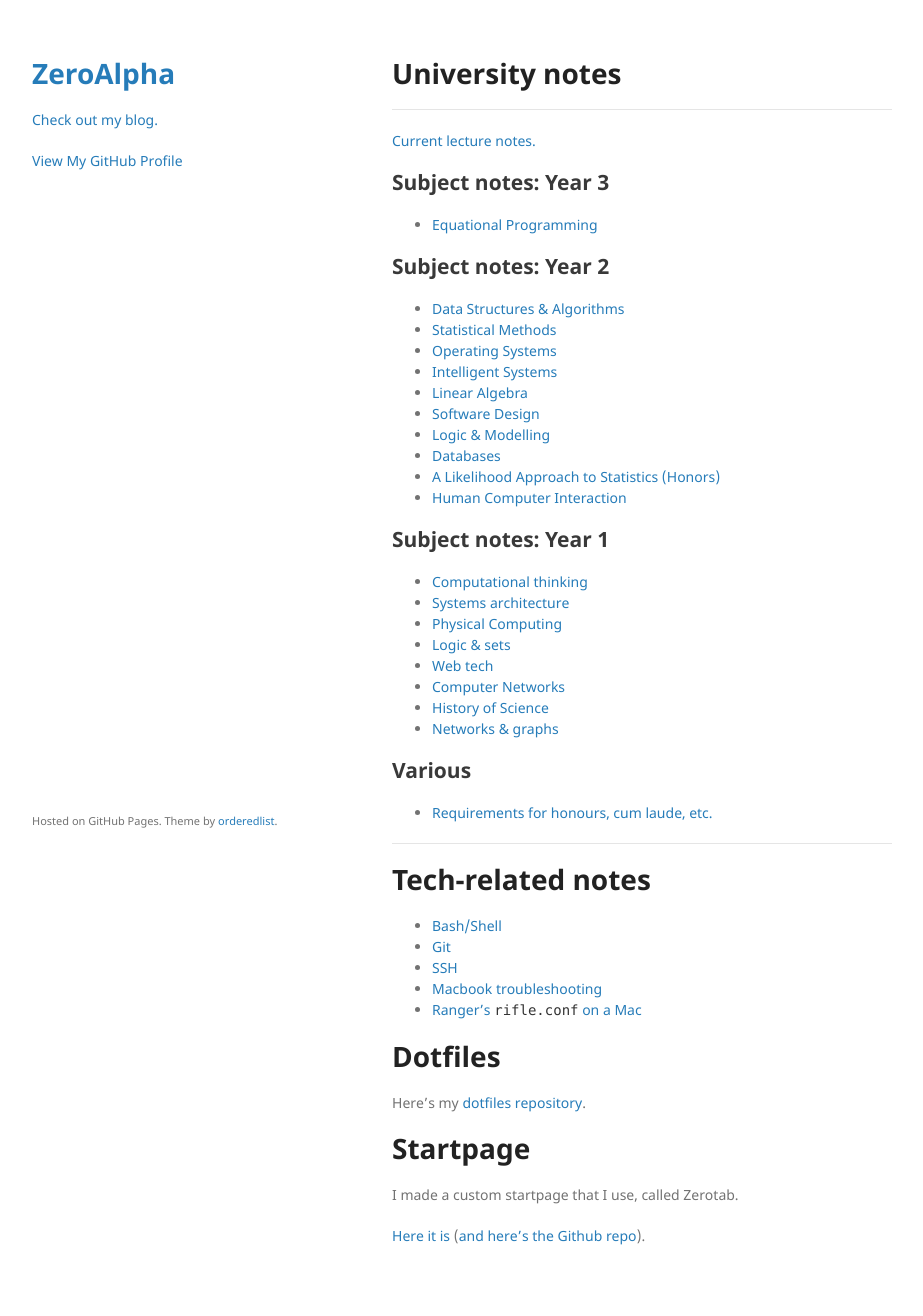
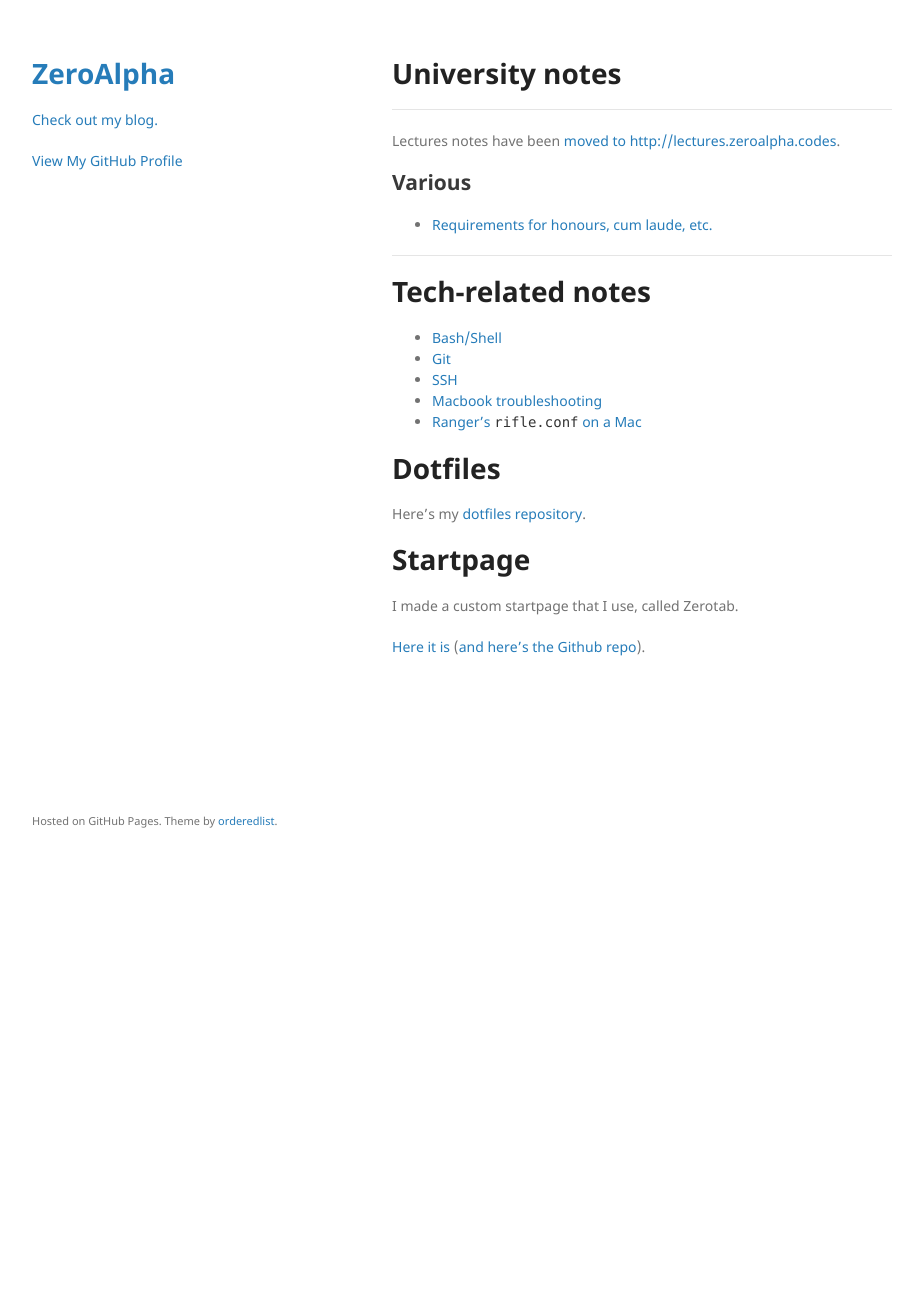
Before and after one commit to thezeroalpha/thezeroalpha.github.io, a Jekyll site: the page built from index.md, in a window 1280 px wide. Shown: the whole page, without its empty margins (178-1101 px from the left). Built offline with Jekyll 4.4.1, drawn with Linux system fonts in a browser that asks for light colours; our own code applies the rules of GitHub Pages for plain Markdown files; the repository's description, which GitHub fills in, is left out; after the commit the page ends 900 px from its top, so only the background shows below that.

Commit message:
Removed uni notes from this repo, moving to separate.

```diff
--- a/index.md
+++ b/index.md
@@ -5,34 +5,7 @@ title: ZeroAlpha
 # University notes
 ---
 
-[Current lecture notes.](Current lecture notes.html)
-
-## Subject notes: Year 3
-* [Equational Programming](https://thezeroalpha.github.io/equational-notes)
-
-## Subject notes: Year 2
-
-* [Data Structures & Algorithms](https://thezeroalpha.github.io/dsa-notes)
-* [Statistical Methods](https://thezeroalpha.github.io/stats-notes)
-* [Operating Systems](https://thezeroalpha.github.io/os-notes)
-* [Intelligent Systems](https://thezeroalpha.github.io/is-notes)
-* [Linear Algebra](https://thezeroalpha.github.io/lin-algebra-notes)
-* [Software Design](https://thezeroalpha.github.io/softdesign-notes)
-* [Logic & Modelling](https://thezeroalpha.github.io/logic-modelling-notes)
-* [Databases](https://thezeroalpha.github.io/databases-notes)
-* [A Likelihood Approach to Statistics (Honors)](https://github.com/thezeroalpha/likelihood-notes/blob/master/notes.pdf)
-* [Human Computer Interaction](https://thezeroalpha.github.io/hci-notes)
-
-## Subject notes: Year 1
-
-* [Computational thinking](https://thezeroalpha.github.io/compthink-notes)
-* [Systems architecture](https://thezeroalpha.github.io/sysarch-notes)
-* [Physical Computing](https://thezeroalpha.github.io/physcomp-notes)
-* [Logic & sets](https://thezeroalpha.github.io/logicsets-notes)
-* [Web tech](https://thezeroalpha.github.io/webtech-notes)
-* [Computer Networks](https://thezeroalpha.github.io/compnet-notes)
-* [History of Science](https://thezeroalpha.github.io/history-science-notes)
-* [Networks & graphs](https://thezeroalpha.github.io/networksgraphs-notes)
+Lectures notes have been [moved to http://lectures.zeroalpha.codes](http://lectures.zeroalpha.codes).
 
 ## Various
 * [Requirements for honours, cum laude, etc.](/uni-requirements.md)
```
Also changed, not shown: Current lecture notes.html (deleted, +0 -21 lines), .gitmodules.
